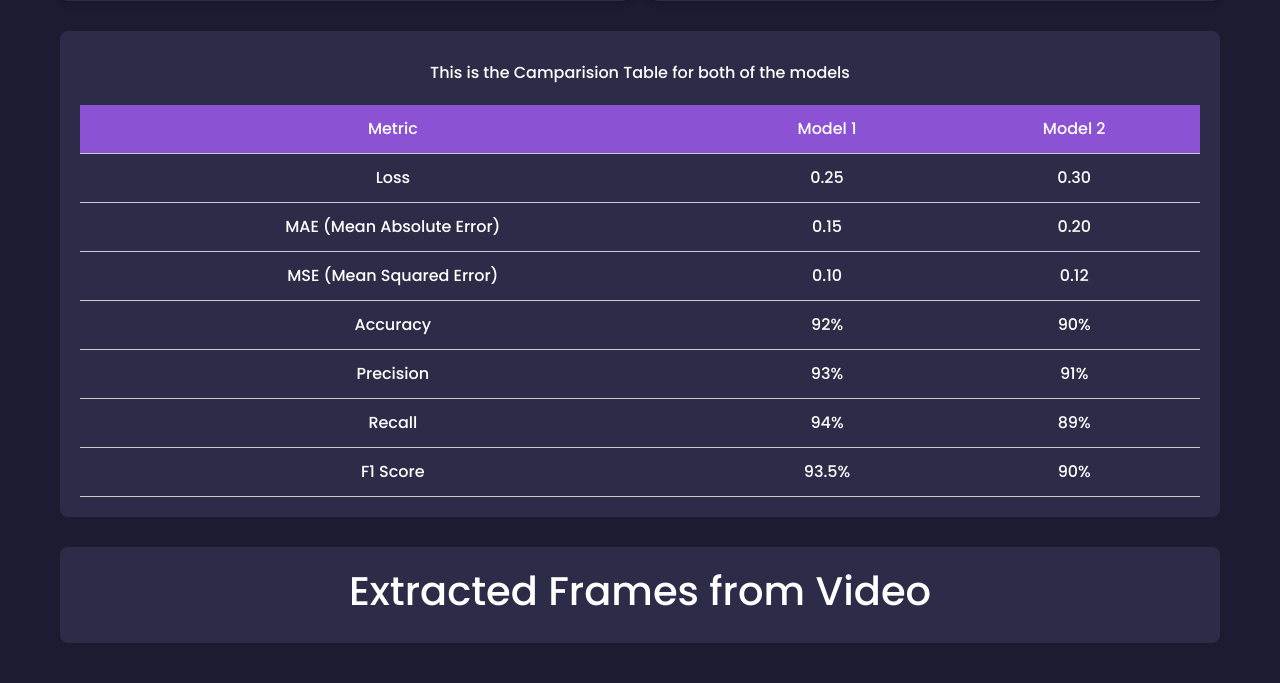
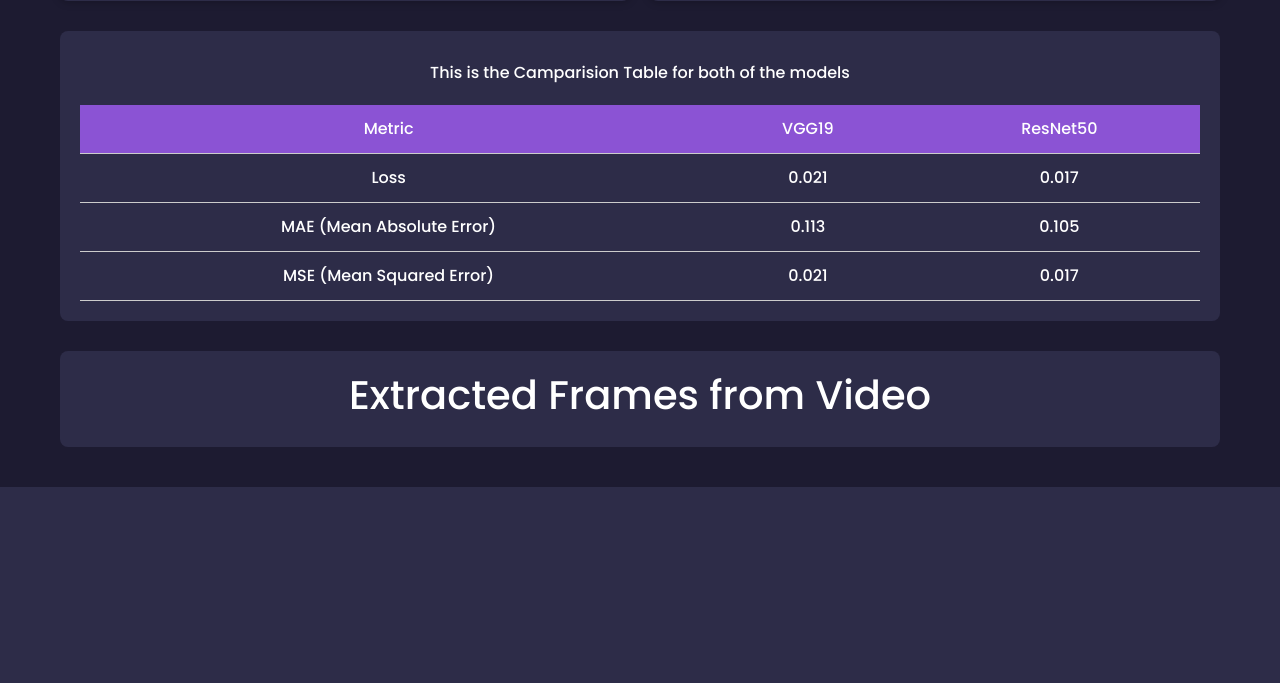
Before and after one commit to umerfarooq5349/registration, a Django app: template templates/results.html in a window 1280 px wide. Shown: the part 831-1514 px from the top of the page. After the commit the page ends 1318 px from the top, so only its background shows below. Run offline with Django 5.2, Linux system fonts and the light colour scheme; the template is opened without the code that fills it, so the values that code supplies are empty; some libraries are stand-ins or nearby versions.

Commit message:
ui fixes

```diff
--- a/templates/about.html
+++ b/templates/about.html
@@ -226,7 +226,7 @@
           </tr>
           <tr>
             <td>
-              <img src="https://via.placeholder.com/80" alt="Team Member 3" />
+              <img src="{% static 'static/amna.png' %}" alt="Team Member 3" />
             </td>
             <td>Amna Masroor</td>
             <td>Student, Bahria University</td>
--- a/templates/results.html
+++ b/templates/results.html
@@ -258,27 +258,27 @@
             <thead>
               <tr>
                 <th>Metric</th>
-                <th>Model 1</th>
-                <th>Model 2</th>
+                <th>VGG19</th>
+                <th>ResNet50</th>
               </tr>
             </thead>
             <tbody>
               <tr>
                 <td>Loss</td>
-                <td>0.25</td>
-                <td>0.30</td>
+                <td>0.021</td>
+                <td>0.017</td>
               </tr>
               <tr>
                 <td>MAE (Mean Absolute Error)</td>
-                <td>0.15</td>
-                <td>0.20</td>
+                <td>0.113</td>
+                <td>0.105</td>
               </tr>
               <tr>
                 <td>MSE (Mean Squared Error)</td>
-                <td>0.10</td>
-                <td>0.12</td>
+                <td>0.021</td>
+                <td>0.017</td>
               </tr>
-              <tr>
+              <!-- <tr>
                 <td>Accuracy</td>
                 <td>92%</td>
                 <td>90%</td>
@@ -297,7 +297,7 @@
                 <td>F1 Score</td>
                 <td>93.5%</td>
                 <td>90%</td>
-              </tr>
+              </tr> -->
             </tbody>
           </table>
         </div>
```
Also changed, not shown: templates/testPersonality.html (+3 -5 lines), db.sqlite3, templates/static/amna.png (added), templates/static/images/frame_0.jpg, templates/static/images/frame_1.jpg, templates/static/images/frame_2.jpg, templates/static/images/frame_3.jpg, templates/static/images/frame_4.jpg.
